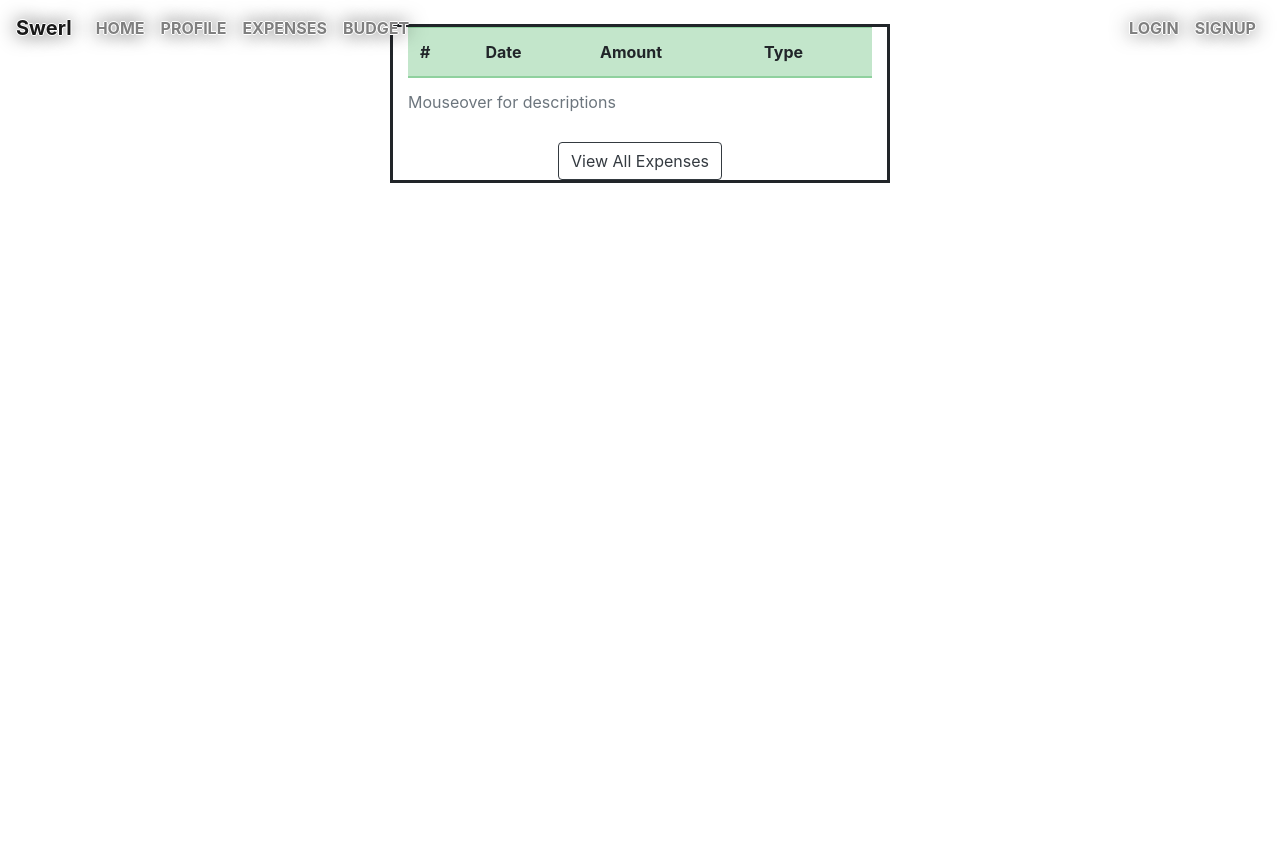
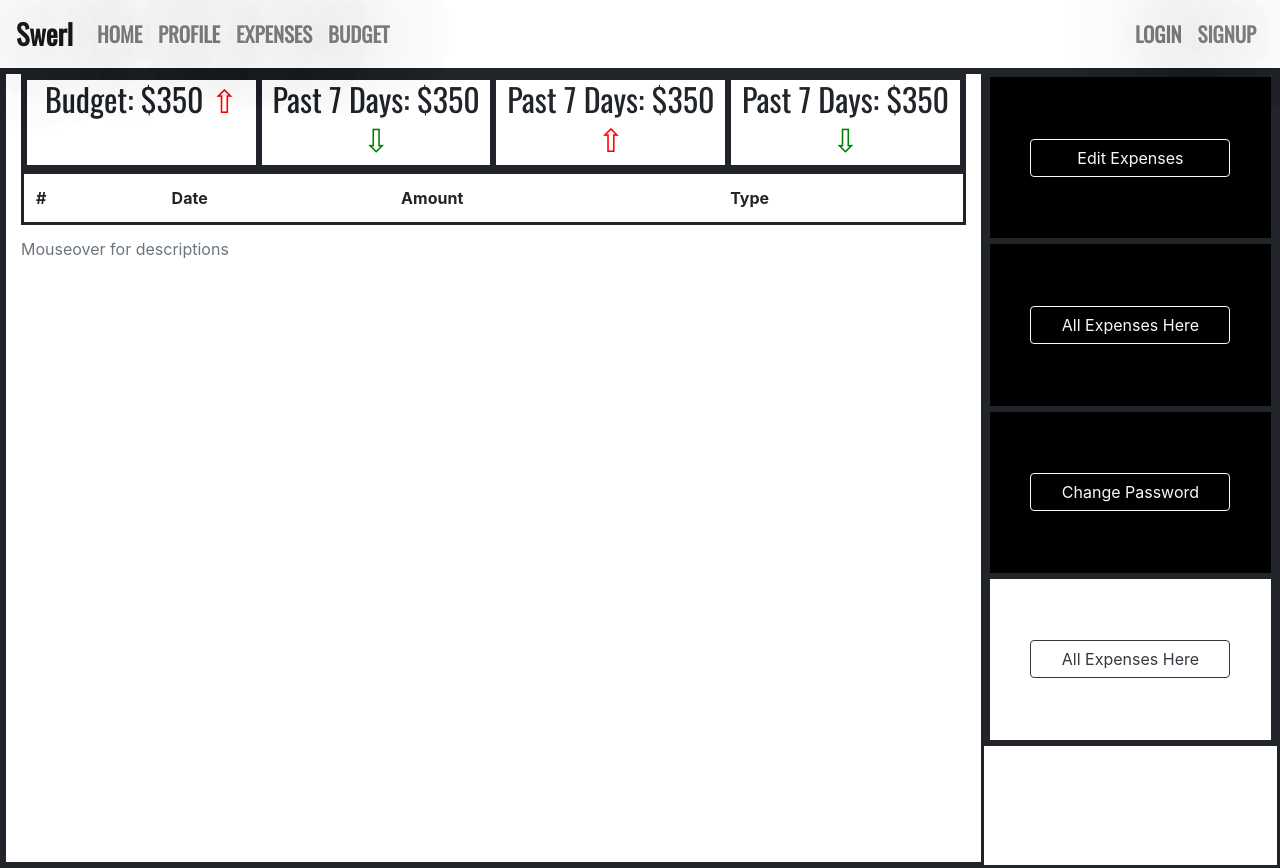
Before and after one commit to SeanFromOhio/Swerl-Expense-Tracker, a Django app: page /profile/ in a window 1280 px wide. Before the commit the page ends 183 px from the top, so only its background shows below. Run offline with Django 3.2, Linux system fonts and the light colour scheme; data comes from the database, SQL or seed files in the repository; both versions use the stored data as it was after the commit; lists and menus that the app fills with data are empty; some libraries are stand-ins or nearby versions.

Commit message:
Improved the landing page, tweaked the expense form modal, added an escape key closure method for the expense form utilizing javascript.

```diff
--- a/expenses/views.py
+++ b/expenses/views.py
@@ -49,7 +49,7 @@ def expenses_page(request):
     pie_plot = Figure(Pie(
                     labels=groups, values=amounts,
                     hoverinfo="label+percent", text=text, textinfo="text+value",
-                    textfont=dict(size=15),
+                    textfont=dict(size=15), title="Mouseover %",
                     hole=.3,
                     marker=dict(colors=colors,
                                 line=dict(color="#000000", width=3)
--- a/static/css/styles.css
+++ b/static/css/styles.css
@@ -1,39 +1,134 @@
+@import url("https://fonts.googleapis.com/css?family=Raleway");
+@import url("https://fonts.googleapis.com/css?family=Oswald");
+
+
 /* Landing page background image */
 html, body {
+    margin: 0;
+    padding: 0;
+    height: 100%;
+    width: 100%;
+}
+
+#index_background {
+    height: 100%;
+    max-width: 100%;
+    background: url(/static/images/loose_change.jpg);
     background-position: center center;
+    background-size: cover;
     background-repeat: no-repeat;
-    background-attachment: fixed;
-    background-size: cover;
-    border: white;
+    border: 15px solid white;
+}
+
+/* Font styling and effects */
+h1 {
+    font-family: Raleway;
     }
 
-h1 {
-    font-family: courier;
+.landing_h1 {
+    color: #f7f7f7;
+    font-size: 550%;
+}
+
+.landing_h2 {
+    color: #5cb85c;
+    font-size: 200%;
+    text-shadow: -1px 0 black, 0 1px black, 1px 0 black, 0 -1px black, 0 0 100px white;
+}
+
+h2 {
+    font-family: Oswald;
+    text-align: center;
     }
 
-/* Landing page background id */
-#index_background {
-    background-image: url(/static/images/loose_change.jpg);
+.h2_arrow_up:after {
+    content: ' \21E7';
+    color: red;
+}
+
+.h2_arrow_down:after {
+    content: ' \21E9';
+    color: green;
+}
+
+/* Div box framing */
+.div_box_frame {
+    width: 100%;
+    height: 100%;
+    padding: 0;
+    border: solid;
+    margin-bottom: 0;
+}
+
+.div_small_box {
+    width: 25%;
+    border: solid;
+    padding: 0;
+    background: ;
+    color: ;
+}
+
+.div_button_box {
+    height: 25%;
+    border: solid;
+    padding: 0;
+    background: black;
+}
+
+.longer_buttons {
+    width: 200px;
+}
+
+.div_flex {
+    display: flex;
+}
+/* Navbar styling */
+#navbar-custom {
+    text-shadow: -1px 0 #f7f7f7, 0 1px #f7f7f7, 1px 0 #f7f7f7, 0 -1px #f7f7f7, 0 0 100px black;
+    font-size: 130%;
+    font-family: Oswald;
     }
 
-/* Navbar styling */
-#navbar-custom {
-    text-shadow: -1px 0 white, 0 1px white, 1px 0 white, 0 -1px white, 0 0 20px black;
-    }
+.navbar-brand {
+    font-size: 135%;
+}
+
+/* Modal (popup expense form */
+.bg-modal {
+    width: 100%;
+    height: 100%;
+    left: 0;
+    background: rgba(0, 0, 0, 0.7);
+    position: absolute;
+    top: 0;
+    display: flex;
+    justify-content: center;
+    align-items: center;
+    display: none;
+}
+
+.close {
+    position: absolute;
+    top: -30px;
+    right: -30px;
+    font-size: 40px;
+    transform: rotate(45deg);
+    cursor: pointer;
+    color: #5cb85c;
+}
+
+.close:hover {
+    color: red;
+}
 
 /* Landing page expense form */
+
 #index_expense_form {
-    border:10px solid;
-    width:35%;
-    height: auto;
+    position: relative;
+    border-radius: 10px;
     padding:10px;
-    margin: 0;
     background-color: white;
-    position: absolute;
-    top: 50%;
-    left: 50%;
-    -ms-transform: translate(-50%, -50%);
-    transform: translate(-50%, -50%);
+    width: 500px;
     }
 
 /* Expense Table Caption */
@@ -55,7 +150,12 @@ h1 {
 .center_div {
     display: flex;
     align-items: center;
+    justify-content: center;
     }
+
+.center_text {
+    text-align: center;
+}
 
 .chart_size {
     width: 100%;
--- a/templates/base.html
+++ b/templates/base.html
@@ -31,7 +31,7 @@
             crossorigin="anonymous"></script>
 
     <!-- NavBar -->
-    {% include "partials/_navbar.html" %}
+    {% block navbar %} {% include "partials/_navbar.html" %} {% endblock navbar %}
 
     <!-- Body -->
     {% block content %}{% endblock content %}
--- a/templates/expenses/expenses.html
+++ b/templates/expenses/expenses.html
@@ -4,7 +4,7 @@ Expenses
 {% endblock title %}
 
 {% block content %}
-<h1 class="text-center"><ins>{{ user_name }}'s Expenses</ins></h1>
+<h1 class="text-center">{{ user_name }}'s Expense Breakdown</h1>
 
 <div class="container" style="display: flex; height: 700px; justify-content: center;">
     <div id="leftbox" class="center_div">
@@ -55,7 +55,7 @@ Expenses
 
 <!-- Start of the budget "page" in which you'll be able to see statistics on your budgeting goals -->
 <div id="budget">
-    <h1 class="text-center"><ins>{{ user_name }}'s Budget</ins></h1>
+    <h1 class="text-center">{{ user_name }}'s Budget</h1>
 
     <div>
         <img src=""
--- a/templates/partials/_navbar.html
+++ b/templates/partials/_navbar.html
@@ -1,4 +1,4 @@
-<nav id="navbar-custom" class="navbar navbar-expand-lg navbar-light fixed-top font-weight-bold">
+<nav id="navbar-custom" class="navbar navbar-expand-lg navbar-light font-weight-bold">
     <a class="navbar-brand" href="/">Swerl</a>
     <button class="navbar-toggler" type="button" data-toggle="collapse" data-target="#navbarNav"
             aria-controls="navbarNav" aria-expanded="false" aria-label="Toggle navigation">
--- a/templates/swerl_profile/swerl_profile.html
+++ b/templates/swerl_profile/swerl_profile.html
@@ -2,24 +2,26 @@
 {% block title %}Profile{% endblock title %}
 
 {% block content %}
-<!-- Card based expenses table, but not as clean as so this will not be used:
-<div class="card text-white bg-dark mb-3" style="max-width: 24rem;">
-    <div class="card-header">
-        <h4 class="mb-0 text-center">Previous Expenses</h4>
+<div class="div_box_frame div_flex">
+    <div class="container" style="margin-left: 0; max-height: 100%;">
+        <!-- Insert the mini data visualizations here -->
+        <div style="width: 100%; border: solid; display: flex;">
+            <div class="div_small_box">
+                <h2 class="h2_arrow_up">Budget: $350</h2>
             </div>
-    <div class="card-body">
-        {% for user_expense in user_expenses %}
-        <span title="{{ user_expense.description }}">{{ forloop.counter }}. &ensp; {{ user_expense.expense_date }} -
-            ${{ user_expense.amount }} [{{ user_expense.expense_type }}]
-        </span>
-            <br><br>
-        {% endfor %}
+            <div class="div_small_box">
+                <h2 class="h2_arrow_down">Past 7 Days: $350</h2>
+            </div>
+            <div class="div_small_box">
+                <h2 class="h2_arrow_up">Past 7 Days: $350</h2>
+            </div>
+            <div class="div_small_box">
+                <h2 class="h2_arrow_down">Past 7 Days: $350</h2>
             </div>
         </div>
--->
-<br>
-<div class="container" style="max-width: 500px; max-height: 550px;">
-    <table class="table table-hover table-success">
+
+        <!-- Previous 10 expenses tavble -->
+        <table class="table table-hover" style="border: solid;">
             <caption>Mouseover for descriptions</caption>
             <thead>
             <tr>
@@ -40,10 +42,22 @@
             </tbody>
             {% endfor %}
         </table>
+    </div>
 
-
-    <div class="text-center">
-        <a class="btn btn-outline-dark" href="/expenses">View All Expenses</a>
+    <div class="div_box_frame" style="display: block; width: 30%; height: 85%;">
+        <div class="div_button_box center_div">
+            <a class="btn btn-outline-light text-center longer_buttons" href="#">Edit Expenses</a>
+        </div>
+        <div class="div_button_box center_div">
+            <a class="btn btn-outline-light text-center longer_buttons" href="#">All Expenses Here</a>
+        </div>
+        <div class="div_button_box center_div">
+            <a class="btn btn-outline-light text-center longer_buttons" href="#">Change Password</a>
+        </div>
+        <div class="div_button_box center_div" style="background: white;">
+            <a class="btn btn-outline-dark text-center longer_buttons" href="/expenses">All Expenses Here</a>
         </div>
     </div>
+
+</div>
 {% endblock content %}
```
Also changed, not shown: templates/expenses/index.html (+48 -6 lines), db.sqlite3. Lines whose indentation alone changed are shown as unchanged.
